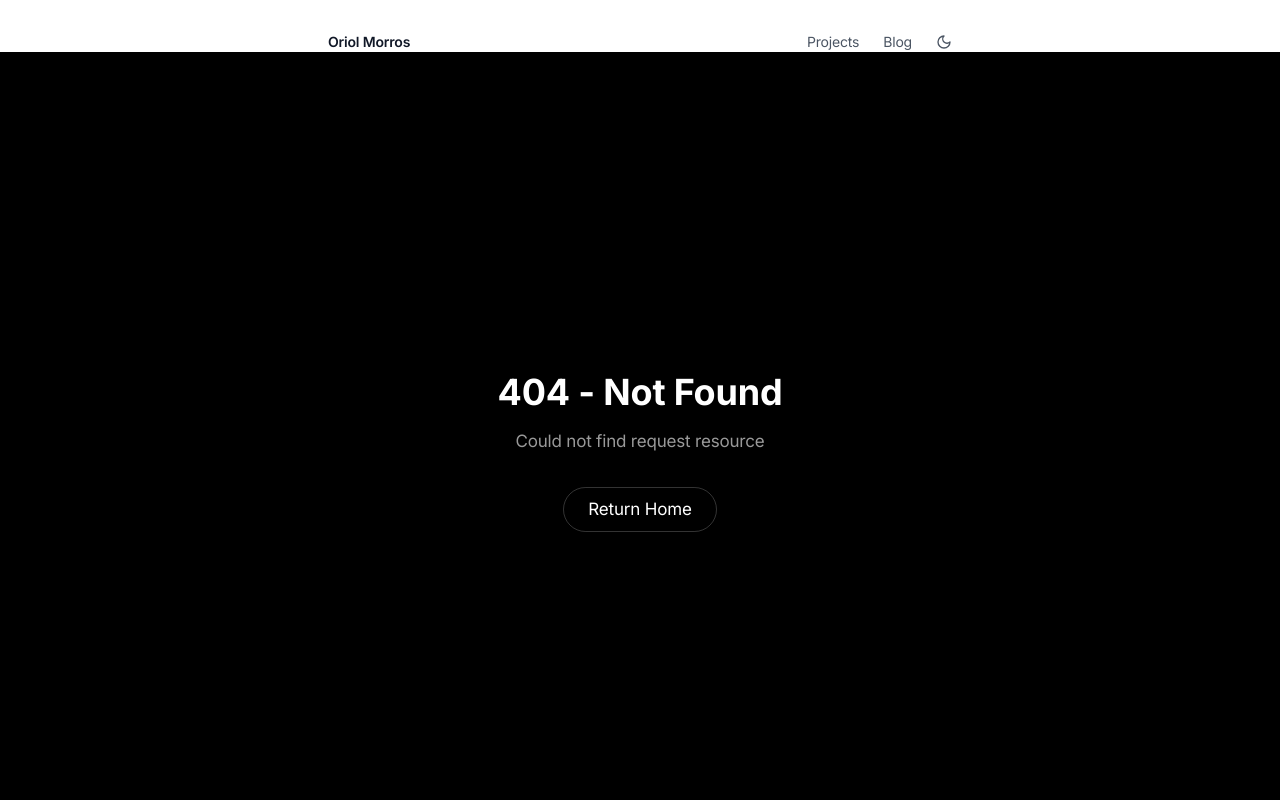
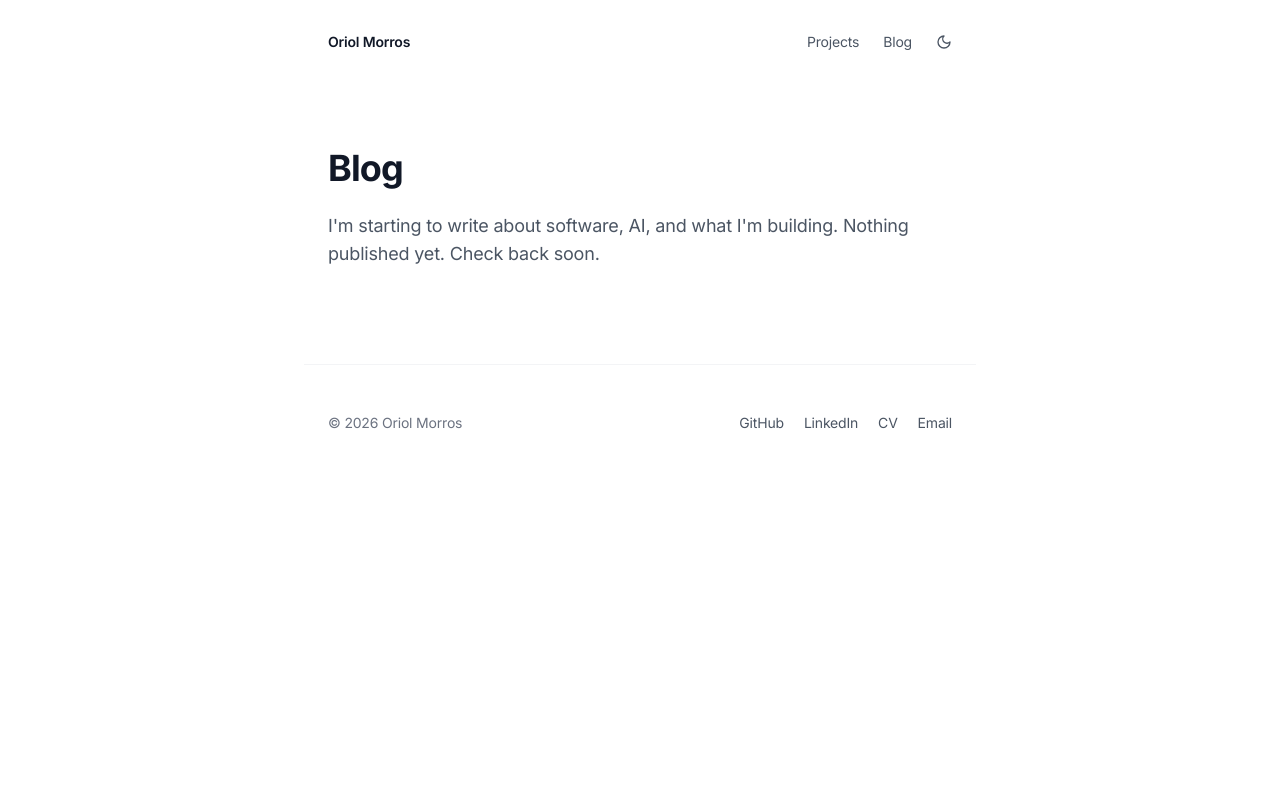
Before and after one commit to omorros/omorros.com, a Next.js app: page /blog in a window 1280 px wide. Before the commit this address had no page. Shown: the top 800 px of the page. Built offline with nearby package versions, Linux system fonts and the light colour scheme.

Commit message:
Add blog page and simplify not found

```diff
--- /dev/null
+++ b/src/app/blog/page.tsx
@@ -0,0 +1,22 @@
+import type { Metadata } from 'next'
+
+export const metadata: Metadata = {
+  title: 'Blog',
+  description: 'Writing by Oriol Morros on software and AI.',
+}
+
+export default function BlogPage() {
+  return (
+    <main className="max-w-2xl mx-auto px-6 pt-16 md:pt-24">
+      <h1 className="text-3xl md:text-4xl font-bold tracking-tight text-foreground">
+        Blog
+      </h1>
+      {/* eslint-disable react/no-unescaped-entities */}
+      <p className="mt-6 max-w-measure text-foreground-muted text-lg">
+        I'm starting to write about software, AI, and what I'm building.
+        Nothing published yet. Check back soon.
+      </p>
+      {/* eslint-enable react/no-unescaped-entities */}
+    </main>
+  )
+}
--- a/src/app/not-found.tsx
+++ b/src/app/not-found.tsx
@@ -2,15 +2,16 @@ import Link from 'next/link'
 
 export default function NotFound() {
   return (
-    <div className="flex h-screen w-full flex-col items-center justify-center bg-black text-center text-white">
-      <h2 className="mb-4 text-4xl font-bold">404 - Not Found</h2>
-      <p className="mb-8 text-white/60">Could not find request resource</p>
-      <Link
-        href="/"
-        className="rounded-full border border-white/20 px-6 py-2 transition-colors hover:bg-white/10"
-      >
-        Return Home
+    <main className="max-w-2xl mx-auto px-6 pt-16 md:pt-24">
+      <h1 className="text-3xl md:text-4xl font-bold tracking-tight text-foreground">
+        Page not found
+      </h1>
+      <p className="mt-6 max-w-measure text-foreground-muted text-lg">
+        This page does not exist.
+      </p>
+      <Link href="/" className="mt-6 inline-block text-sm text-accent hover:underline">
+        Back home
       </Link>
-    </div>
+    </main>
   )
 }
--- a/src/app/sitemap.ts
+++ b/src/app/sitemap.ts
@@ -1,7 +1,17 @@
 import { MetadataRoute } from 'next'
 import { siteConfig } from '@/lib/constants'
+import { projects } from '@/data/projects'
 
 export default function sitemap(): MetadataRoute.Sitemap {
+  const projectPages = projects
+    .filter((p) => p.slug)
+    .map((p) => ({
+      url: `${siteConfig.url}/projects/${p.slug}`,
+      lastModified: new Date(),
+      changeFrequency: 'monthly' as const,
+      priority: 0.6,
+    }))
+
   return [
     {
       url: siteConfig.url,
@@ -9,5 +19,18 @@ export default function sitemap(): MetadataRoute.Sitemap {
       changeFrequency: 'monthly',
       priority: 1,
     },
+    {
+      url: `${siteConfig.url}/projects`,
+      lastModified: new Date(),
+      changeFrequency: 'monthly',
+      priority: 0.8,
+    },
+    {
+      url: `${siteConfig.url}/blog`,
+      lastModified: new Date(),
+      changeFrequency: 'monthly',
+      priority: 0.5,
+    },
+    ...projectPages,
   ]
 }
```
